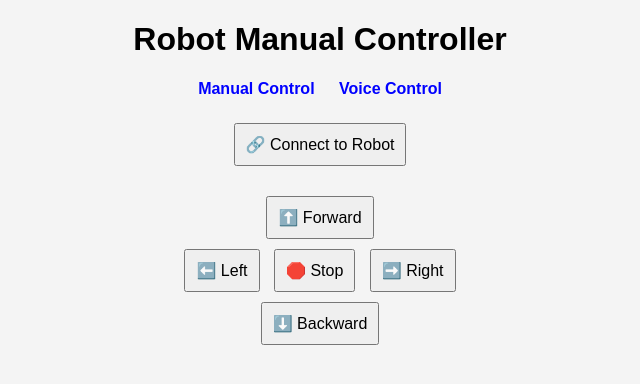
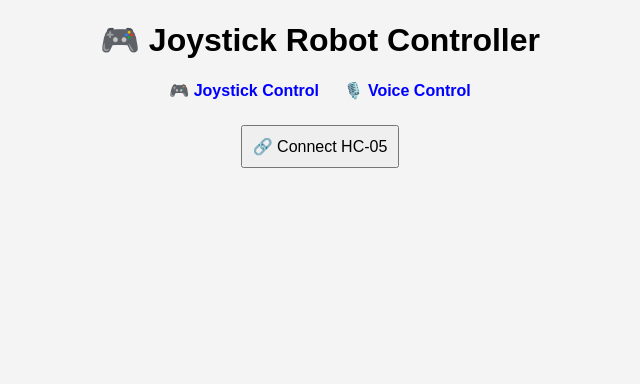
Before and after one commit to Enggmakes/enggmakes.github.io, a plain HTML site: page index.html in a window 1280 px wide. Shown: the whole page, without its empty margins (320-960 px from the left). Drawn offline with Linux system fonts and the light colour scheme.

Commit message:
Update index.html

```diff
--- a/index.html
+++ b/index.html
@@ -3,33 +3,28 @@
 <head>
     <meta charset="UTF-8">
     <meta name="viewport" content="width=device-width, initial-scale=1.0">
-    <title>Robot Control</title>
+    <title>Joystick Robot Controller</title>
     <link rel="stylesheet" href="style.css">
 </head>
 <body>
 
-    <h1>Robot Manual Controller</h1>
+    <h1>🎮 Joystick Robot Controller</h1>
 
     <!-- Navigation -->
     <nav>
-        <a href="index.html">Manual Control</a>
-        <a href="voice.html">Voice Control</a>
+        <a href="index.html">🎮 Joystick Control</a>
+        <a href="voice.html">🎙️ Voice Control</a>
     </nav>
 
     <!-- Bluetooth Connection -->
-    <button onclick="connectBluetooth()">🔗 Connect to Robot</button>
+    <button class="connect-btn" onclick="connectBluetooth()">🔗 Connect HC-05</button>
 
-    <!-- Manual Control Buttons -->
-    <div class="controls">
-        <button onclick="sendCommand('F')">⬆️ Forward</button>
-        <br>
-        <button onclick="sendCommand('L')">⬅️ Left</button>
-        <button onclick="sendCommand('S')">🛑 Stop</button>
-        <button onclick="sendCommand('R')">➡️ Right</button>
-        <br>
-        <button onclick="sendCommand('B')">⬇️ Backward</button>
+    <!-- Joystick Area -->
+    <div id="joystickContainer">
+        <div id="joystick"></div>
     </div>
 
+    <script src="https://cdnjs.cloudflare.com/ajax/libs/nipplejs/0.9.0/nipplejs.min.js"></script>
     <script src="script.js"></script>
 </body>
 </html>
```
